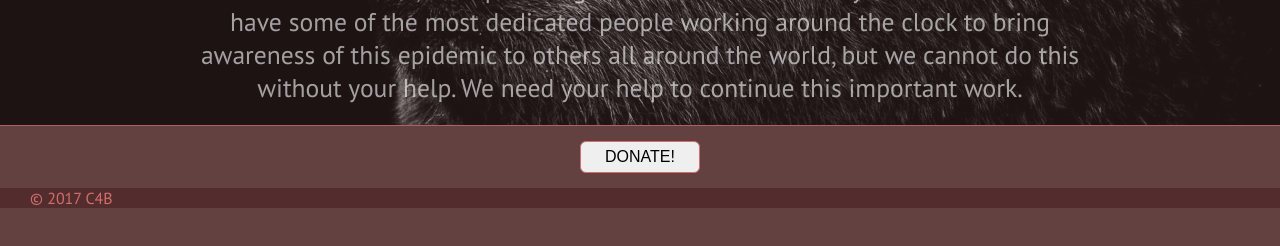
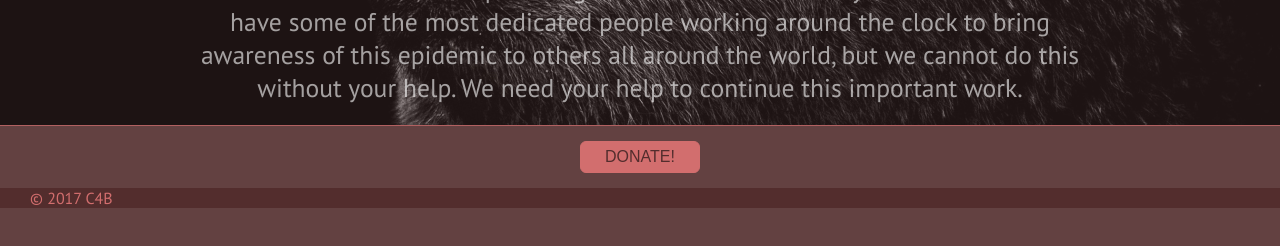
Before and after one commit to chanmatthew/IntroWebDev, a plain HTML site: page Midterm/support.html in a window 1280 px wide. In both pictures the pointer is over the button "DONATE!". Shown: the part 512-758 px from the top of the page. Drawn offline with Linux system fonts and the light colour scheme.

Commit message:
added donate button hover state

```diff
--- a/Midterm/support.html
+++ b/Midterm/support.html
@@ -169,6 +169,13 @@
             text-align: center;
             border-radius: 6px;
             border: 1px solid #d26e6e;
+            background-color: rgba(83, 45, 45, 1);
+            color: rgba(210, 110, 110, 1);
+        }
+
+        div button:hover {
+            background-color: rgba(210, 110, 110, 1);
+            color: rgba(83, 45, 45, 1);
         }
 
         footer {
```
